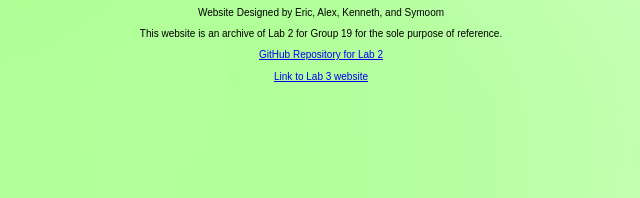
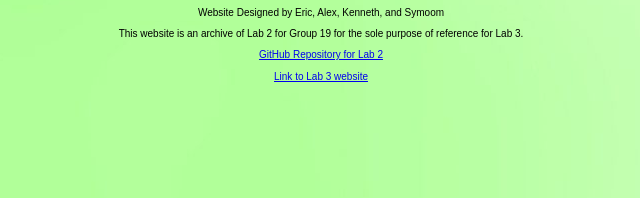
Before and after one commit to alexsu100/SEG-3125-Lab-2, a plain HTML site: page index.html in a window 1280 px wide. Shown: the part 587-785 px from the top of the page, 309-949 px from the left. Drawn offline with Linux system fonts and the light colour scheme.

Commit message:
Update index.html

```diff
--- a/index.html
+++ b/index.html
@@ -111,7 +111,7 @@
 
 <div class="signature">
     <p>Website Designed by Eric, Alex, Kenneth, and Symoom</p>
-    <p>This website is an archive of Lab 2 for Group 19 for the sole purpose of reference.</p>
+    <p>This website is an archive of Lab 2 for Group 19 for the sole purpose of reference for Lab 3.</p>
     <a href="https://github.com/edam016/SEG3125LABS/tree/main/Lab%202">GitHub Repository for Lab 2</a>
     <br><br><a href="https://alexsu100.github.io/">Link to Lab 3 website</a>
 </div>
```
